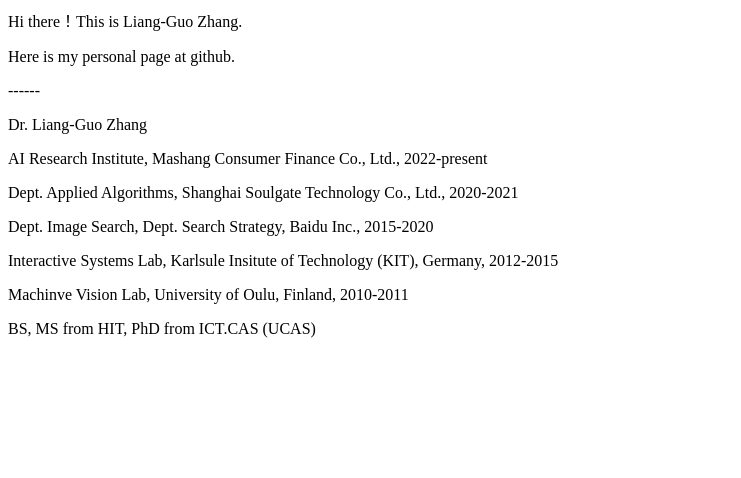
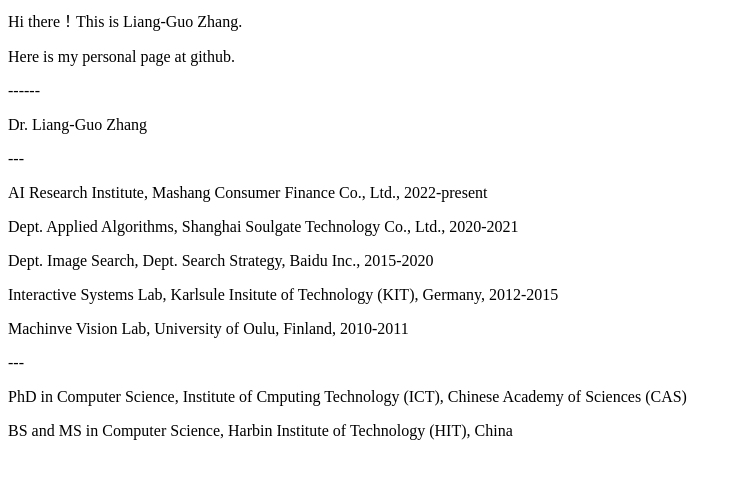
Before and after one commit to lgzhang2020/lgzhang2020.github.io, a plain HTML site: page index.html in a window 1280 px wide. Shown: the whole page, without its empty margins (0-741 px from the left). Drawn offline with Linux system fonts and the light colour scheme.

Commit message:
Update index.html

```diff
--- a/index.html
+++ b/index.html
@@ -2,9 +2,12 @@
 <p> Here is my personal page at github. </p>
 <p> ------ </p>
 <p> Dr. Liang-Guo Zhang </p>
+<p> --- </p>
 <p> AI Research Institute, Mashang Consumer Finance Co., Ltd., 2022-present </p>
 <p> Dept. Applied Algorithms, Shanghai Soulgate Technology Co., Ltd., 2020-2021 </p>
 <p> Dept. Image Search, Dept. Search Strategy, Baidu Inc., 2015-2020 </p>
 <p> Interactive Systems Lab, Karlsule Insitute of Technology (KIT), Germany, 2012-2015 </p>
 <p> Machinve Vision Lab, University of Oulu, Finland, 2010-2011</p>
-<p> BS, MS from HIT, PhD from ICT.CAS (UCAS) </p>
+<p> --- </p>
+<p> PhD in Computer Science, Institute of Cmputing Technology (ICT), Chinese Academy of Sciences (CAS) </p>
+<p> BS and MS in Computer Science, Harbin Institute of Technology (HIT), China </p>
```
